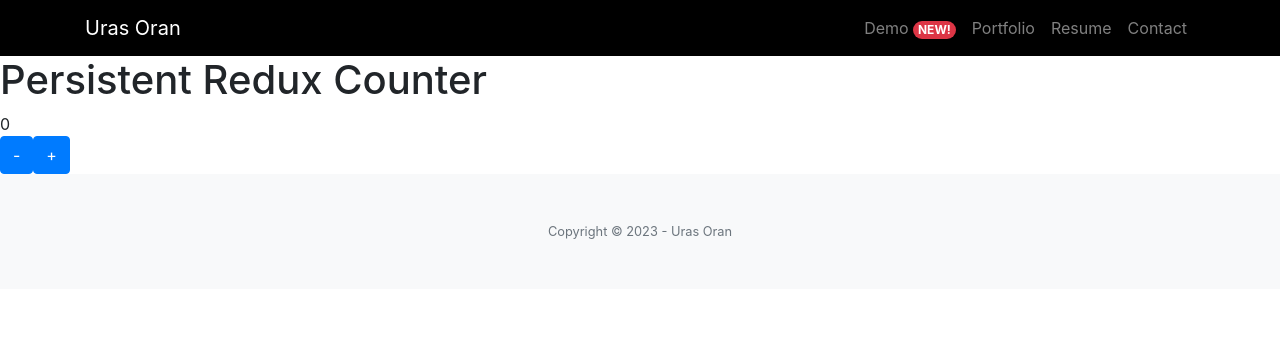
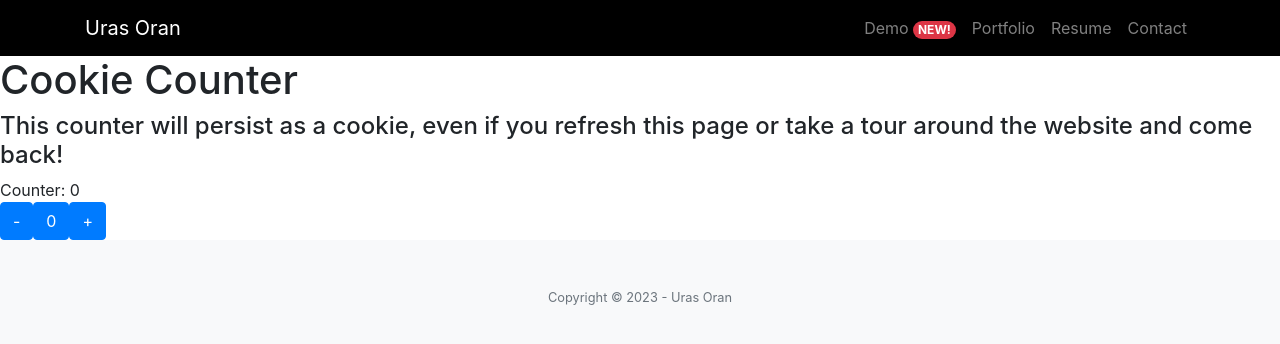
Before and after one commit to urasurasuras/portfolio-react, a React (Create React App) app: page /counter in a window 1280 px wide. Shown: the top 344 px of the page. Built offline with nearby package versions, Linux system fonts and the light colour scheme.

Commit message:
Added cookie counter

```diff
--- a/src/components/Counter.js
+++ b/src/components/Counter.js
@@ -1,29 +1,42 @@
+import React, { useEffect, useState } from "react";
+import { CookiesProvider, useCookies } from "react-cookie";
 import { Button } from "react-bootstrap";
-import { useSelector, useDispatch } from "react-redux";
 
-function Counter(props) {
-  const dispatch = useDispatch();
-  const persistentCount = useSelector(
-    (state) => state.persistentCounter.persistentCount
+function Counter() {
+  const [cookies, setCookie] = useCookies(["user"]);
+  const [counterInt, setCounterInt] = useState(
+    cookies.Counter ? Number(cookies.Counter) : 0
   );
-  //   const nonPersistentCounter = useSelector(
-  //     (state) => state.nonPersistentCounter
-  //   );
-  console.log(persistentCount);
+
+  setCookie("Counter", counterInt.toString(), { path: "/" });
 
   const decrementHandler = () => {
-    dispatch({ type: "decrement" });
+    setCounterInt(counterInt - 1);
+    // setCookie("Counter", counterInt.toString(), { path: "/" });
+    // console.log(cookies.Counter);
   };
   const incrementHandler = () => {
-    dispatch({ type: "increment" });
+    setCounterInt(counterInt + 1);
+    // setCookie("Counter", counterInt, { path: "/" });
+  };
+  const zeroHandler = () => {
+    setCounterInt(0);
   };
 
   return (
     <div>
-      <h1>Persistent Redux Counter</h1>
-      <div>{persistentCount}</div>
+      <h1>Cookie Counter</h1>
+      <h4>
+        This counter will persist as a cookie, even if you refresh this page or
+        take a tour around the website and come back!
+      </h4>
+      {/* <div>{"Cookie: " + cookies.Counter}</div>
+      <div>{"State: " + counterInt}</div> */}
+
+      <div>{"Counter: " + counterInt}</div>
 
       <Button onClick={decrementHandler}>-</Button>
+      <Button onClick={zeroHandler}>0</Button>
       <Button onClick={incrementHandler}>+</Button>
     </div>
   );
--- a/src/components/NavbarComponent.js
+++ b/src/components/NavbarComponent.js
@@ -77,7 +77,7 @@ function NavbarComponent(props) {
     newBadgeContent = "";
   }
 
-  console.log(newBadgeContent);
+  // console.log(newBadgeContent);
   // console.log(newBadge.newBadge.newBadge.newBadge);
   return (
     <Navbar
```
